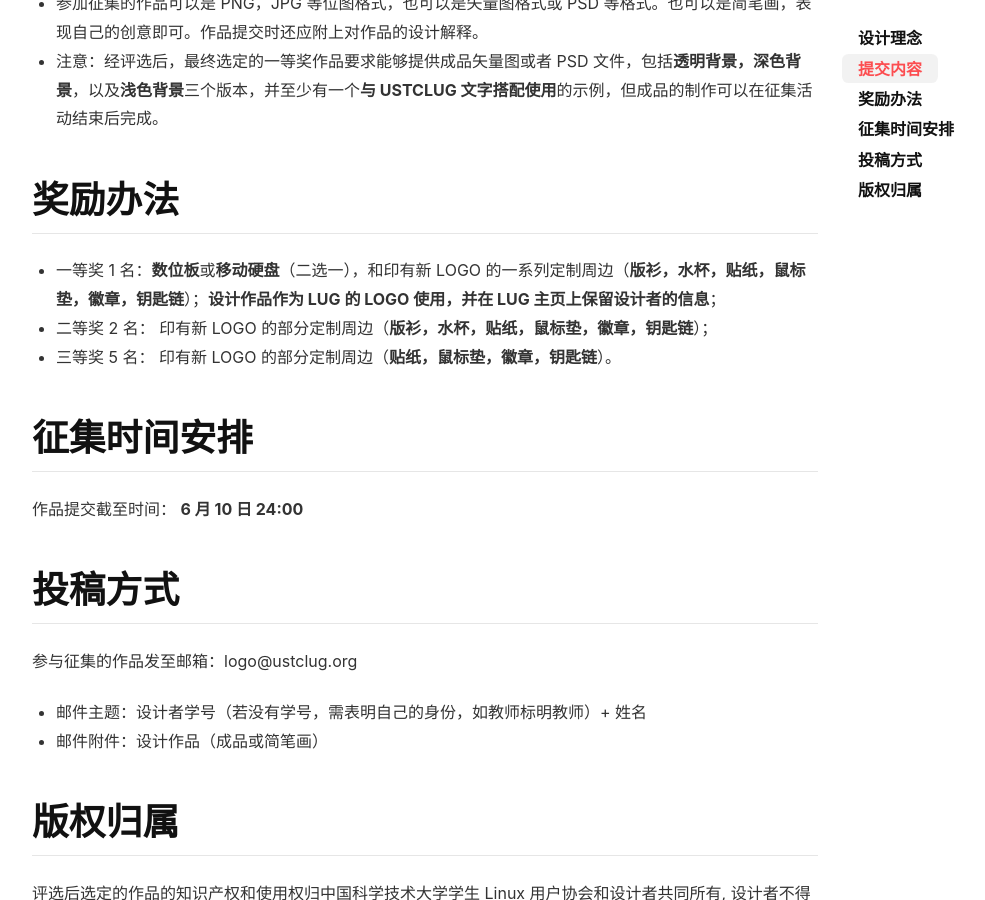
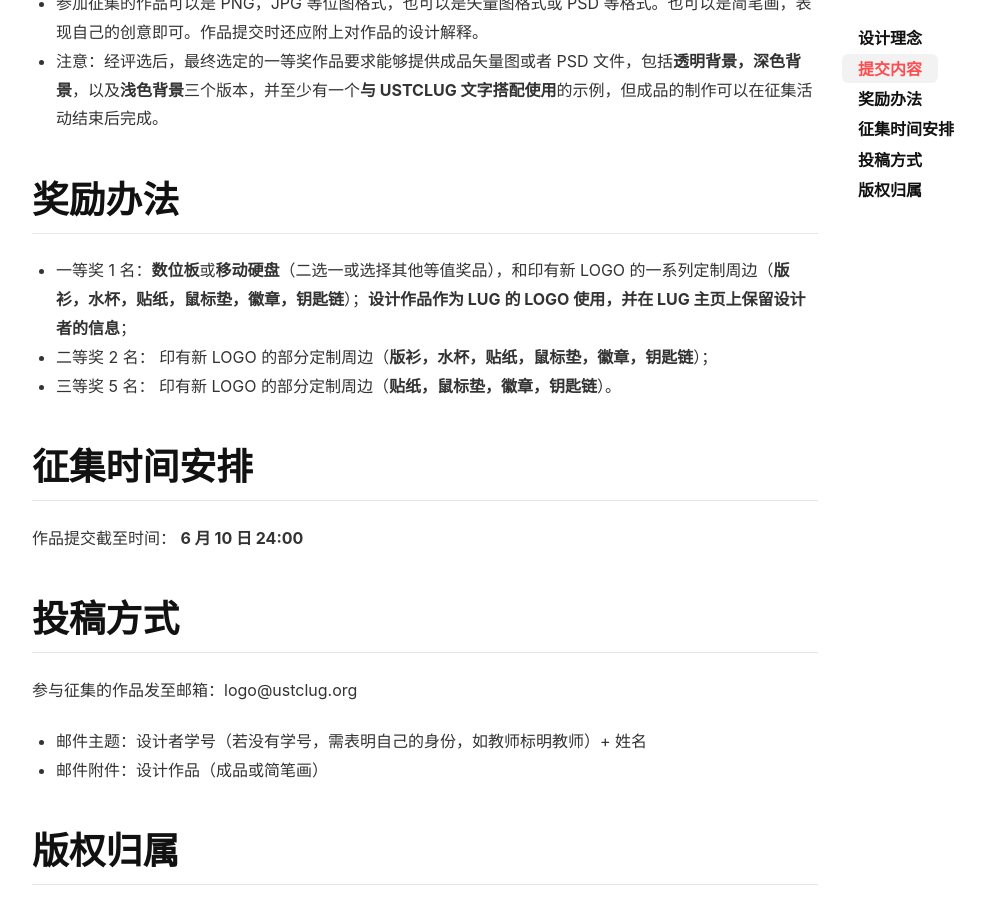
Before and after one commit to ustclug/news, a Jekyll site: the page built from _posts/2018-05-09-lug-logo-collect.md, in a window 1280 px wide and 900 px high, scrolled down 1059 px. Shown: the whole window, without its empty margins (105-1090 px from the left). Built offline with Jekyll 4.4.1, drawn with Linux system fonts in a browser that asks for light colours; nearby versions of some CDN libraries.

Commit message:
award of first prize changed

```diff
--- a/_posts/2018-05-09-lug-logo-collect.md
+++ b/_posts/2018-05-09-lug-logo-collect.md
@@ -53,7 +53,7 @@
 奖励办法
 ========
 
--   一等奖 1 名：**数位板**或**移动硬盘**（二选一），和印有新 LOGO 的一系列定制周边（**版衫，水杯，贴纸，鼠标垫，徽章，钥匙链**）；**设计作品作为 LUG 的 LOGO 使用，并在 LUG 主页上保留设计者的信息**；
+-   一等奖 1 名：**数位板**或**移动硬盘**（二选一或选择其他等值奖品），和印有新 LOGO 的一系列定制周边（**版衫，水杯，贴纸，鼠标垫，徽章，钥匙链**）；**设计作品作为 LUG 的 LOGO 使用，并在 LUG 主页上保留设计者的信息**；
 
 -   二等奖 2 名： 印有新 LOGO 的部分定制周边（**版衫，水杯，贴纸，鼠标垫，徽章，钥匙链**）；
 
```
